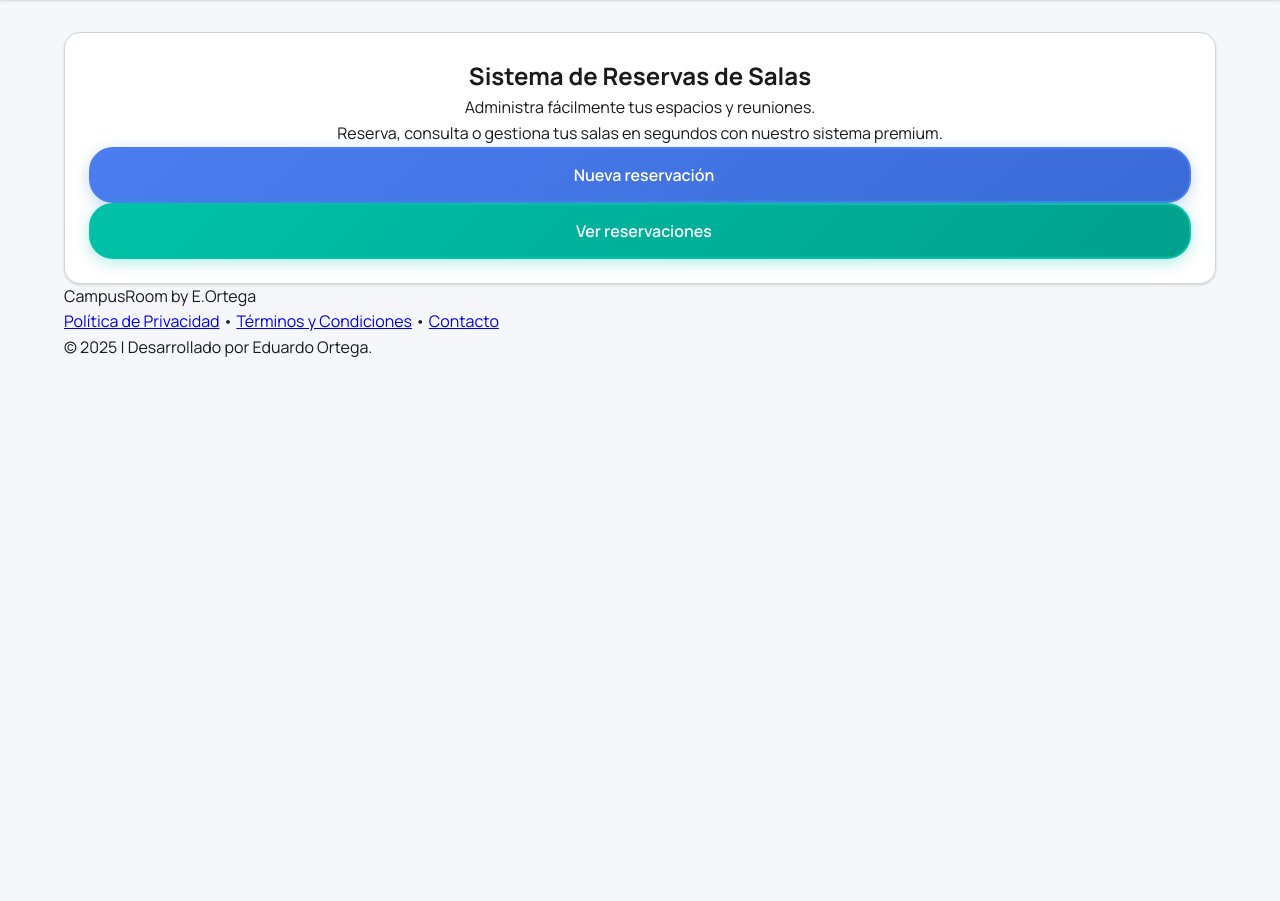
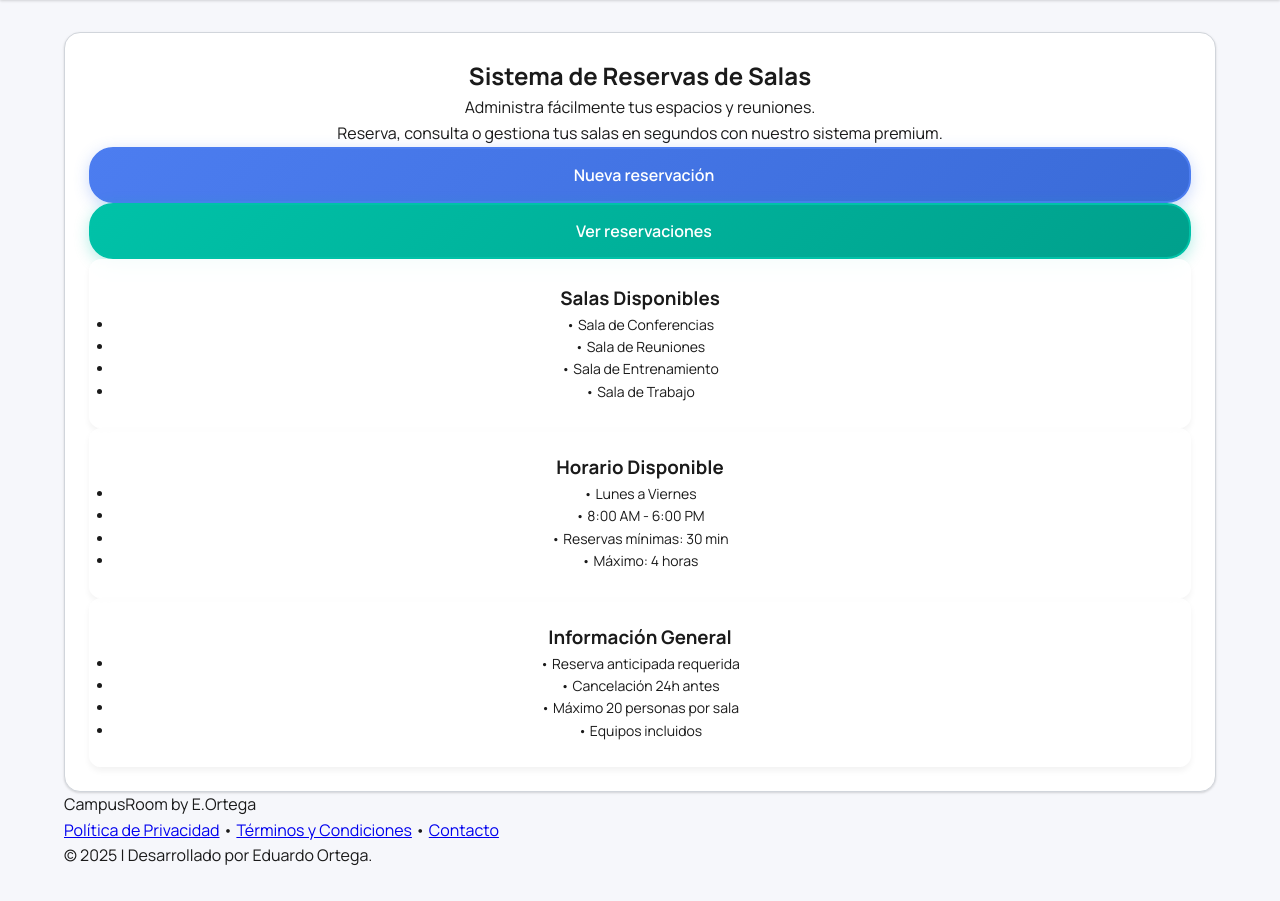
Before and after one commit to Guillotina29/campusroom, a PHP site: page /campusroom/ in a window 1280 px wide. Shown: the part 63-964 px from the top of the page. Before the commit the page ends 420 px from the top, so only its background shows below. Run offline with PHP 8.4, Linux system fonts and the light colour scheme; some libraries are stand-ins or nearby versions.

Commit message:
Add cancel button to reservations page and info cards to main menu

```diff
--- a/assets/styles.css
+++ b/assets/styles.css
@@ -1071,3 +1071,22 @@ body {
 .hidden {
   display: none !important;
 }
+
+/* Additional custom styles */
+
+.info-card {
+    background: rgba(255, 255, 255, 0.8);
+    backdrop-filter: blur(10px);
+    border: 1px solid rgba(255, 255, 255, 0.2);
+    border-radius: 12px;
+    padding: 1.5rem;
+    text-align: center;
+    transition: all 0.3s ease;
+    box-shadow: 0 4px 6px rgba(0, 0, 0, 0.05);
+}
+
+.info-card:hover {
+    transform: translateY(-2px);
+    box-shadow: 0 8px 25px rgba(0, 0, 0, 0.1);
+    background: rgba(255, 255, 255, 0.9);
+}
--- a/index.php
+++ b/index.php
@@ -25,6 +25,40 @@ require_once 'inc/layout.php';
                         Ver reservaciones
                     </a>
                 </div>
+
+                <!-- Información relevante -->
+                <div class="mt-12 grid grid-cols-1 md:grid-cols-3 gap-6 max-w-4xl mx-auto">
+                    <div class="info-card">
+                        <iconify-icon icon="mdi:office-building" class="text-3xl text-primary mb-3"></iconify-icon>
+                        <h3 class="font-semibold text-dark mb-2">Salas Disponibles</h3>
+                        <ul class="text-sm text-neutral-600 text-left">
+                            <li>• Sala de Conferencias</li>
+                            <li>• Sala de Reuniones</li>
+                            <li>• Sala de Entrenamiento</li>
+                            <li>• Sala de Trabajo</li>
+                        </ul>
+                    </div>
+                    <div class="info-card">
+                        <iconify-icon icon="mdi:clock-outline" class="text-3xl text-primary mb-3"></iconify-icon>
+                        <h3 class="font-semibold text-dark mb-2">Horario Disponible</h3>
+                        <ul class="text-sm text-neutral-600 text-left">
+                            <li>• Lunes a Viernes</li>
+                            <li>• 8:00 AM - 6:00 PM</li>
+                            <li>• Reservas mínimas: 30 min</li>
+                            <li>• Máximo: 4 horas</li>
+                        </ul>
+                    </div>
+                    <div class="info-card">
+                        <iconify-icon icon="mdi:information-outline" class="text-3xl text-primary mb-3"></iconify-icon>
+                        <h3 class="font-semibold text-dark mb-2">Información General</h3>
+                        <ul class="text-sm text-neutral-600 text-left">
+                            <li>• Reserva anticipada requerida</li>
+                            <li>• Cancelación 24h antes</li>
+                            <li>• Máximo 20 personas por sala</li>
+                            <li>• Equipos incluidos</li>
+                        </ul>
+                    </div>
+                </div>
             </div>
         </div>
     </div>
--- a/reservas.php
+++ b/reservas.php
@@ -67,6 +67,10 @@ $reservas = leer_reservas();
                         <iconify-icon icon="mdi:plus"></iconify-icon>
                         Nueva reservación
                     </a>
+                    <a href="index.php" class="btn btn-secondary">
+                        <iconify-icon icon="mdi:arrow-left"></iconify-icon>
+                        Cancelar
+                    </a>
                 </div>
             <?php endif; ?>
         </div>
```
